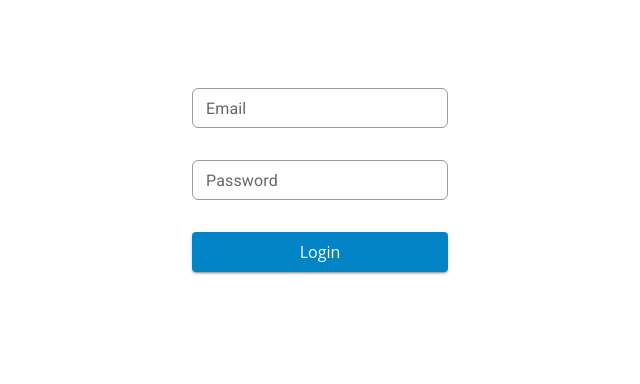
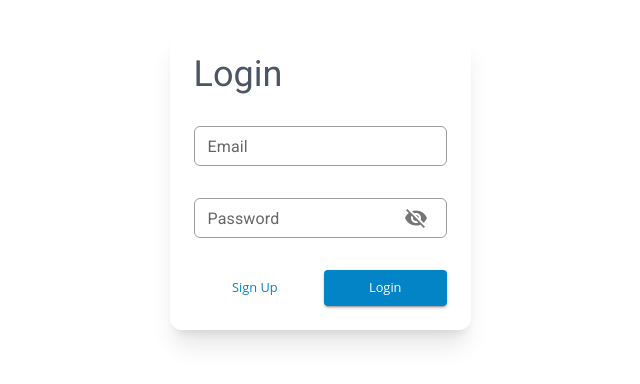
Before and after one commit to Jyoti-Deveda/DocAtDoor, a React (Vite) app in the folder client/: page /login in a window 1280 px wide. Shown: the part 220-604 px from the top of the page, without its empty margins (320-960 px from the left). Built offline with nearby package versions, Linux system fonts and the light colour scheme.

Commit message:
updated login, register

```diff
--- a/client/src/components/Headings/SectionSubHeading/SectionSubHeading.module.css
+++ b/client/src/components/Headings/SectionSubHeading/SectionSubHeading.module.css
@@ -1,7 +1,7 @@
 .heading {
     color: var(--accent);
     font-size: 18px;
-    font-weight: 700;
+    /* font-weight: 700; */
     font-family: 'Roboto', sans-serif;
 
     display: flex;
--- a/client/src/pages/authentication/login/Login.jsx
+++ b/client/src/pages/authentication/login/Login.jsx
@@ -2,27 +2,49 @@ import CustomButton from '@/components/CustomButton/CustomButton';
 import StyledInput from '@/components/inputs/StyledInput/StyledInput';
 import React, { useState, useEffect } from 'react'
 import Style from "./Login.module.css";
+import { login } from '@/services/auth';
+import SectionHeading from '@/components/Headings/SectionHeading/SectionHeading';
+import { IconButton } from '@mui/material';
+import VisibilityIcon from '@mui/icons-material/Visibility';
+import VisibilityOffIcon from '@mui/icons-material/VisibilityOff';
+import { useNavigate } from 'react-router-dom';
 
 const Login = () => {
 
+    const navigate = useNavigate();
     const [email, setEmail] = useState("");
     const [password, setPassword] = useState("");
 
+    const [showPass, setShowPass] = useState(false);
     const [error, setError] = useState(null);
 
 
-    const handleSubmit = () => {
+    const handleSubmit = async () => {
         if (!email || !password) {
             setError("All Fields are required");
             return;
         }
+        const data = { email, password };
+        const res = await login(data);
+        if (res && res.token) {
+            // set token, user data to cookies
+        }
+        else {
+            console.log(res.message);
+        }
+    }
 
-        // process authentication here
+    const handlePasswordVisibility = (e) => {
+        setShowPass(state => !state);
     }
 
     return (
         <div className={Style.container}>
-            <div className={Style.form}>
+            <div className={`shadow-xl p-6 rounded-xl ${Style.form}`}>
+                <SectionHeading
+                    title='Login'
+                    className={`text-4xl`}
+                />
                 <StyledInput
                     label='Email'
                     value={email}
@@ -38,19 +60,38 @@ const Login = () => {
                     onChange={e => setPassword(e.target.value)}
                     name='password'
                     size="small"
-                    type='password'
+                    type={showPass ? 'text' : 'password'}
+                    endAdornment={
+                        <IconButton
+                            onClick={handlePasswordVisibility}
+                            size='small'
+                        >
+                            {showPass ? <VisibilityIcon /> : <VisibilityOffIcon />}
+                        </IconButton>
+                    }
                 />
 
                 {error && <p>{error}</p>}
 
+                <div className={`grid grid-cols-2 gap-2 items-center`}>
+                    <CustomButton
+                        variant='text-primary'
+                        onClick={() => navigate('/register')}
+                        size='small'
+                        boxShadow={false}
+                    >
+                        Sign Up
+                    </CustomButton>
                     <CustomButton
                         variant='contained'
                         color='primary'
                         onClick={handleSubmit}
-
+                        size='small'
                     >
                         Login
                     </CustomButton>
+
+                </div>
 
             </div>
         </div>
--- a/client/src/pages/authentication/register/Form/RegistrationForm.jsx
+++ b/client/src/pages/authentication/register/Form/RegistrationForm.jsx
@@ -45,7 +45,7 @@ const RegistrationForm = () => {
     }
 
     return (
-        <div className={`flex w-full sm:w-[40%] flex-col gap-6 bg-white rounded-xl shadow-lg p-6`}>
+        <div className={`flex w-full sm:w-[50%] bg-sky-50 flex-col gap-8 bg-white rounded p-6`}>
 
             <div className={`grid grid-cols-2 items-center gap-6`}>
                 <StyledInput
--- a/client/src/pages/authentication/register/Register.jsx
+++ b/client/src/pages/authentication/register/Register.jsx
@@ -3,8 +3,9 @@ import RegistrationForm from './Form/RegistrationForm'
 
 const Register = () => {
     return (
-        <div className={`flex justify-center items-center w-full bg-gradient-to-l from-sky-200 via-sky-100 to-transparent min-h-screen p-4`}>
-            <div className={`flex min-w-[80%] gap-2 items-center justify-between bg-white rounded shadow-lg p-8`}>
+        // <div className={`flex justify-center items-center w-full bg-gradient-to-l from-sky-200 via-sky-100 to-transparent min-h-screen p-4`}>
+        <div className={`flex justify-center items-center w-full bg-sky-200 min-h-screen p-4`}>
+            <div className={`flex flex-col sm:flex-row min-w-[90%] sm:min-w-[80%] gap-2 items-center justify-between bg-white rounded shadow-lg p-8`}>
                 <div>
                     text content here
                 </div>
--- a/client/src/services/auth.js
+++ b/client/src/services/auth.js
@@ -19,3 +19,25 @@ export const register = async (data) => {
         // console.log(err);
     }
 }
+
+export const login = async (data) => {
+    const url = BACKEND_URL + "users/login";
+
+    const options = {
+        method: 'POST',
+        headers: {
+            'Content-Type': 'application/json'
+        },
+        body: JSON.stringify(data),
+    }
+
+    try {
+        const res = await fetch(url, options);
+
+        return res.json();
+    }
+    catch (err) {
+        console.log(err);
+    }
+
+}
```
Lines whose indentation alone changed are shown as unchanged.
